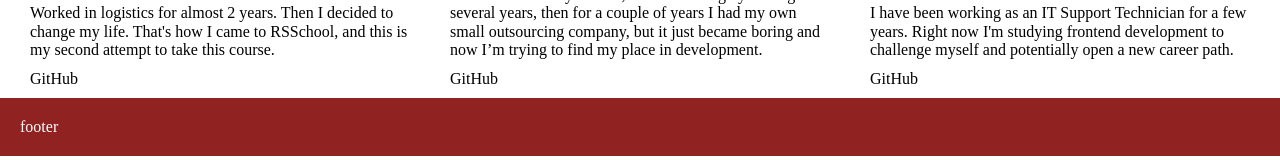
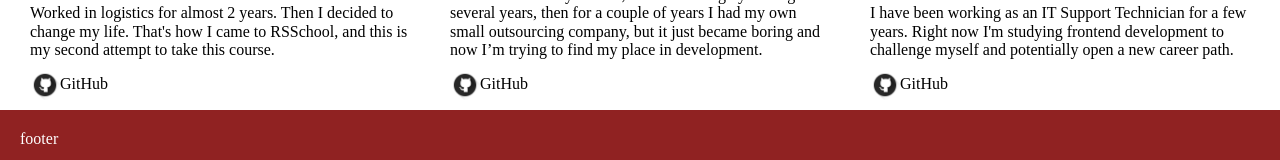
Before and after one commit to toronto-tokyo/graphiql-app, a React (Vite) app: page / in a window 1280 px wide. Shown: the part 773-933 px from the top of the page. Built offline with nearby package versions, Linux system fonts and the light colour scheme; no server answers.

Commit message:
feat: add GitHubLink

```diff
--- a/src/components/DeveloperCard/DeveloperCard.tsx
+++ b/src/components/DeveloperCard/DeveloperCard.tsx
@@ -1,6 +1,7 @@
 import React from 'react';
 import classes from './DeveloperCard.module.css';
 import { DeveloperData } from '../../shared/developers-data';
+import { GitHubLink } from '../UI/GitHubLink/GitHubLink';
 interface DeveloperCardProps {
   data: DeveloperData;
 }
@@ -19,14 +20,7 @@ export function DeveloperCard({ data }: DeveloperCardProps) {
         <h2 className={classes.title}>{data.firstName}</h2>
         <h3 className={classes.position}>{data.position}</h3>
         <p className={classes.biography}>{data.biography}</p>
-        <a
-          className={classes.link}
-          target="_blank"
-          href={data.gitHubLink}
-          rel="noreferrer"
-        >
-          GitHub
-        </a>
+        <GitHubLink href={data.gitHubLink} text="GitHub" />
       </div>
     </div>
   );
--- /dev/null
+++ b/src/components/UI/GitHubLink/GitHubLink.module.css
@@ -0,0 +1,10 @@
+.link {
+  display: flex;
+  align-items: center;
+  text-decoration: none;
+  color: inherit;
+}
+
+.logo {
+  max-width: 30px;
+}
--- /dev/null
+++ b/src/components/UI/GitHubLink/GitHubLink.tsx
@@ -0,0 +1,21 @@
+import React from 'react';
+import classes from './GitHubLink.module.css';
+
+interface GitHubLinkProps {
+  href: string | undefined;
+  text: string;
+}
+
+export function GitHubLink({ href, text }: GitHubLinkProps) {
+  if (!href) return;
+  return (
+    <a className={classes.link} target="_blank" href={href} rel="noreferrer">
+      <img
+        className={classes.logo}
+        src="/src/assets/github-logo.png"
+        alt="gitghub-logo"
+      />
+      {text}
+    </a>
+  );
+}
```
Also changed, not shown: src/assets/github-logo.png (added).
